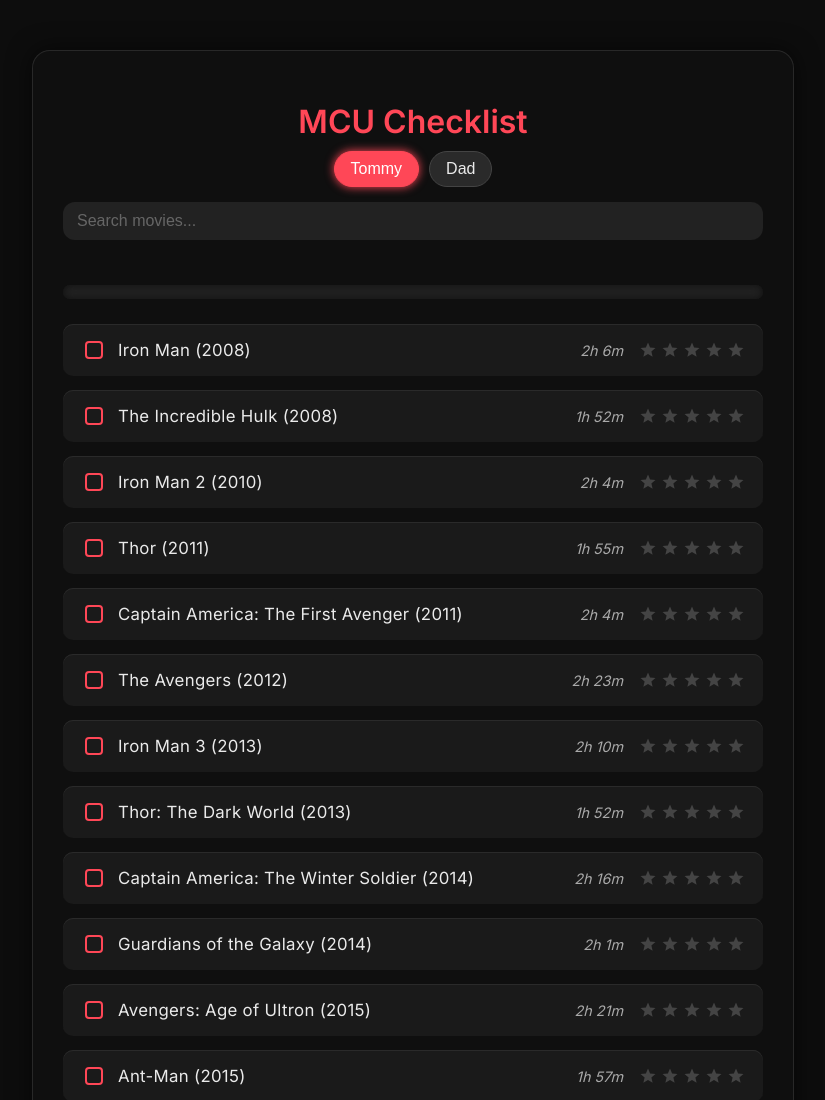
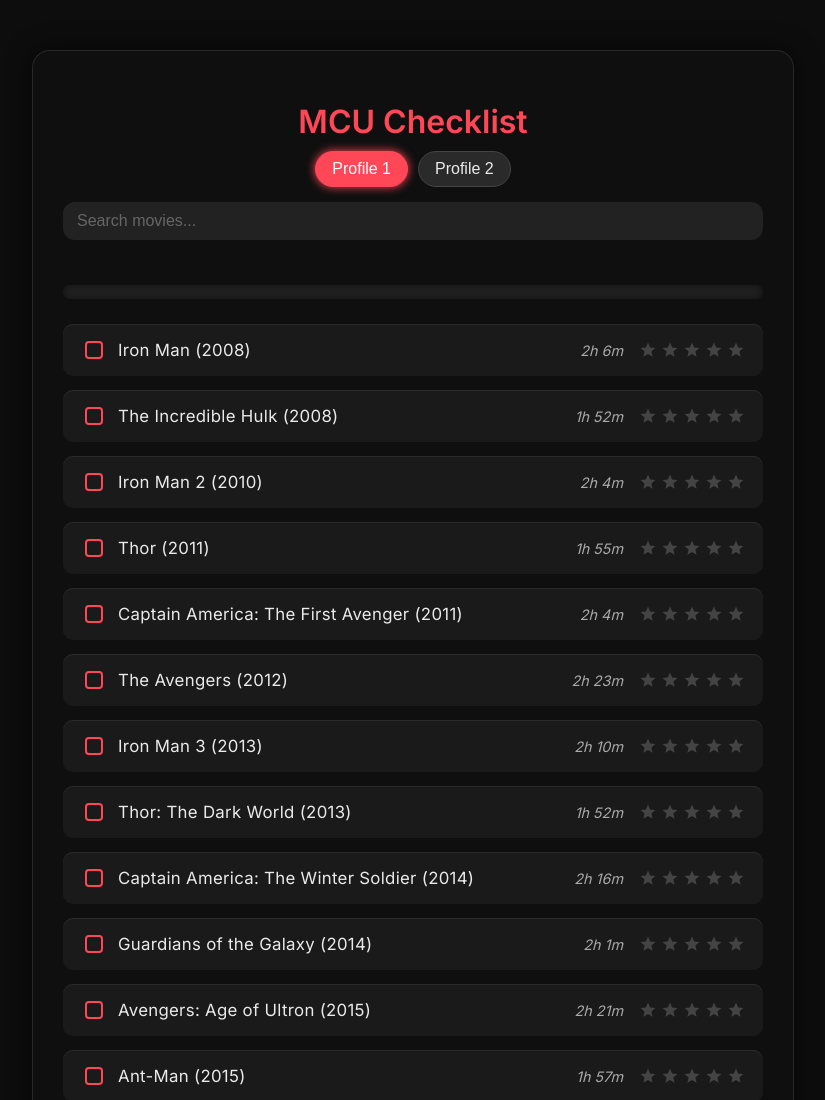
Before and after one commit to TOGZ819/mcu-checklist, a plain HTML site: page index.html in a window 1280 px wide. Shown: the top 1100 px of the page, without its empty margins (227-1052 px from the left). Drawn offline with Linux system fonts and the light colour scheme.

Commit message:
Changed Profile Names

```diff
--- a/index.html
+++ b/index.html
@@ -12,8 +12,8 @@
     <div class="header">
       <h1>MCU Checklist</h1>
       <div class="profile-buttons">
-        <button data-profile="Tommy" class="profile-btn active">Tommy</button>
-        <button data-profile="Dad" class="profile-btn">Dad</button>
+        <button data-profile="Tommy" class="profile-btn active">Profile 1</button>
+        <button data-profile="Dad" class="profile-btn">Profile 2</button>
       </div>
       <input type="text" id="search" placeholder="Search movies..." autocomplete="off" />
     </div>
```
